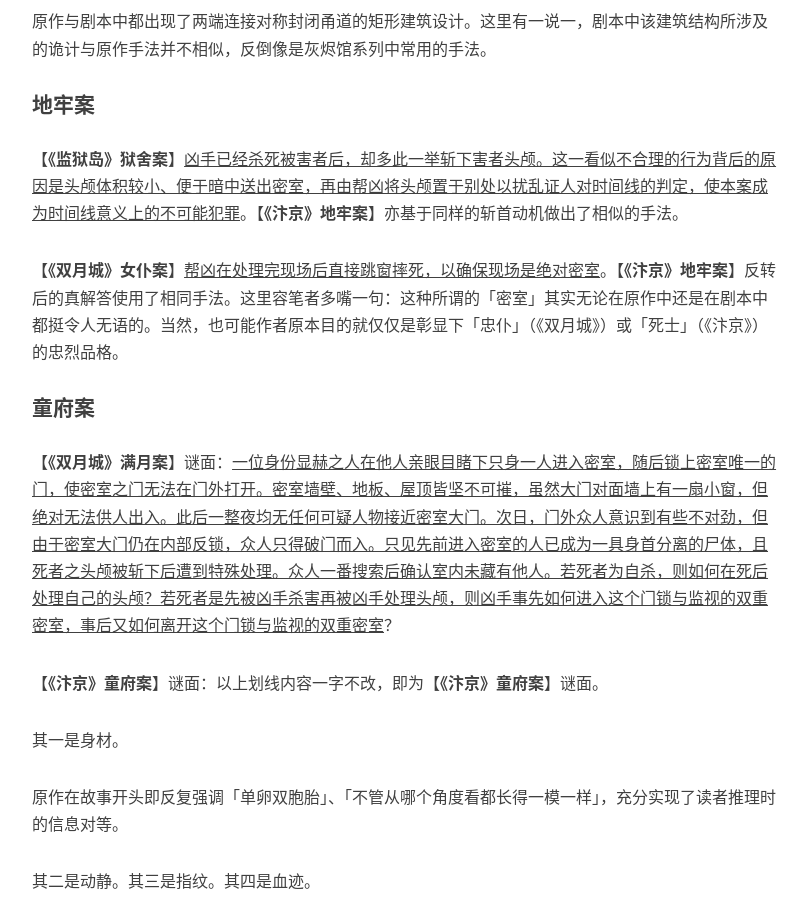
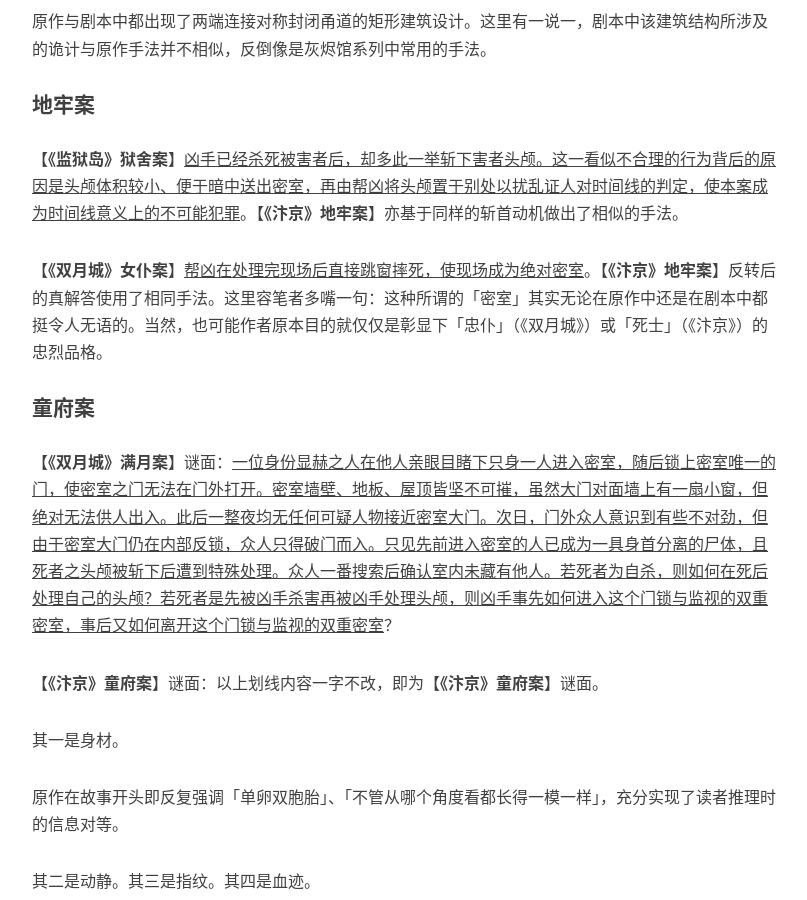
Before and after one commit to mysteryreview/mysteryreview.github.io, a Jekyll site: the page built from _posts/2024-05-31-北宋奇案.md, in a window 1280 px wide and 900 px high, scrolled down 2043 px. Shown: the whole window, without its empty margins (233-1040 px from the left). Built offline with Jekyll 4.4.1, drawn with Linux system fonts in a browser that asks for light colours; nearby versions of some CDN libraries; comment, search, counter and statistics services are not loaded.

Commit message:
Update 2024-05-31-北宋奇案.md

```diff
--- a/_posts/2024-05-31-北宋奇案.md
+++ b/_posts/2024-05-31-北宋奇案.md
@@ -53,7 +53,7 @@ tags:
 
 【**《监狱岛》狱舍案**】<u>凶手已经杀死被害者后，却多此一举斩下害者头颅。这一看似不合理的行为背后的原因是头颅体积较小、便于暗中送出密室，再由帮凶将头颅置于别处以扰乱证人对时间线的判定，使本案成为时间线意义上的不可能犯罪</u>。【**《汴京》地牢案**】亦基于同样的斩首动机做出了相似的手法。
 
-【**《双月城》女仆案**】<u>帮凶在处理完现场后直接跳窗摔死，以确保现场是绝对密室</u>。【**《汴京》地牢案**】反转后的真解答使用了相同手法。这里容笔者多嘴一句：这种所谓的「密室」其实无论在原作中还是在剧本中都挺令人无语的。当然，也可能作者原本目的就仅仅是彰显下「忠仆」（《双月城》）或「死士」（《汴京》）的忠烈品格。
+【**《双月城》女仆案**】<u>帮凶在处理完现场后直接跳窗摔死，使现场成为绝对密室</u>。【**《汴京》地牢案**】反转后的真解答使用了相同手法。这里容笔者多嘴一句：这种所谓的「密室」其实无论在原作中还是在剧本中都挺令人无语的。当然，也可能作者原本目的就仅仅是彰显下「忠仆」（《双月城》）或「死士」（《汴京》）的忠烈品格。
 
 #### 童府案
 
```
